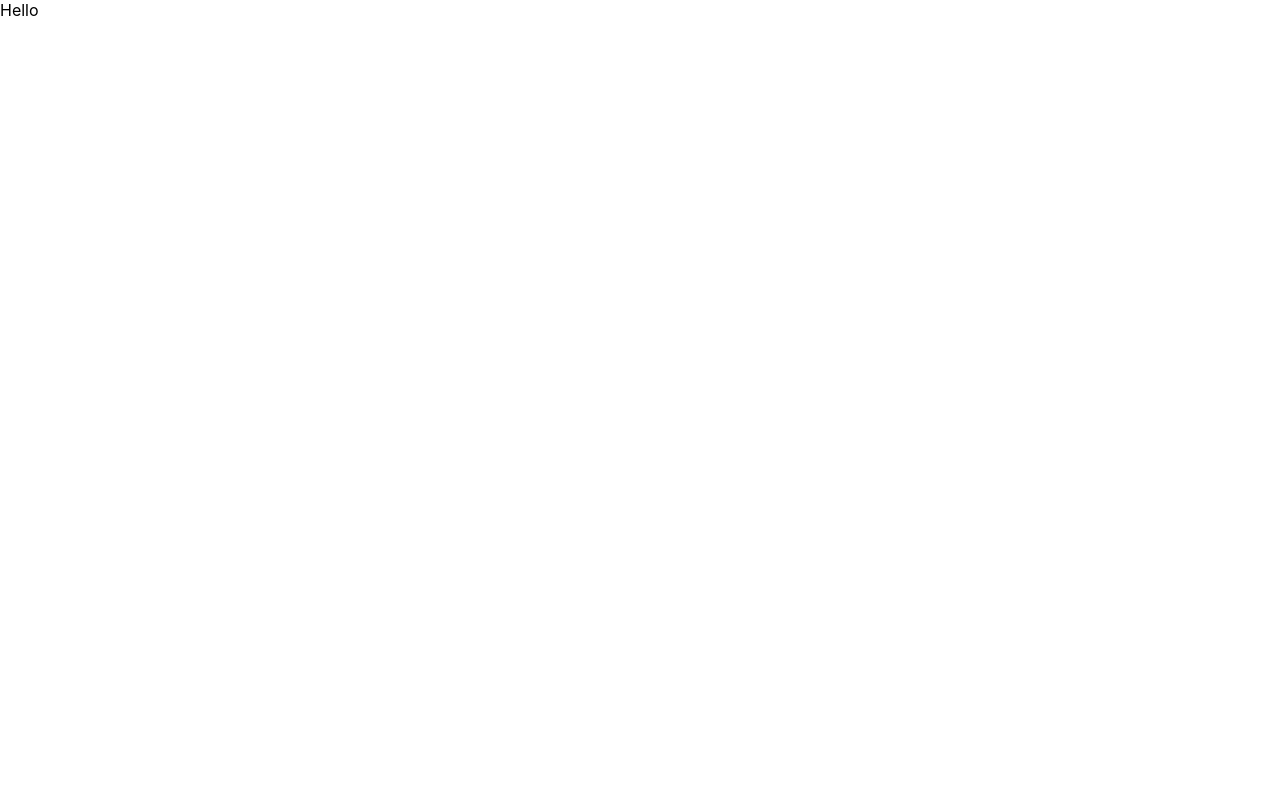
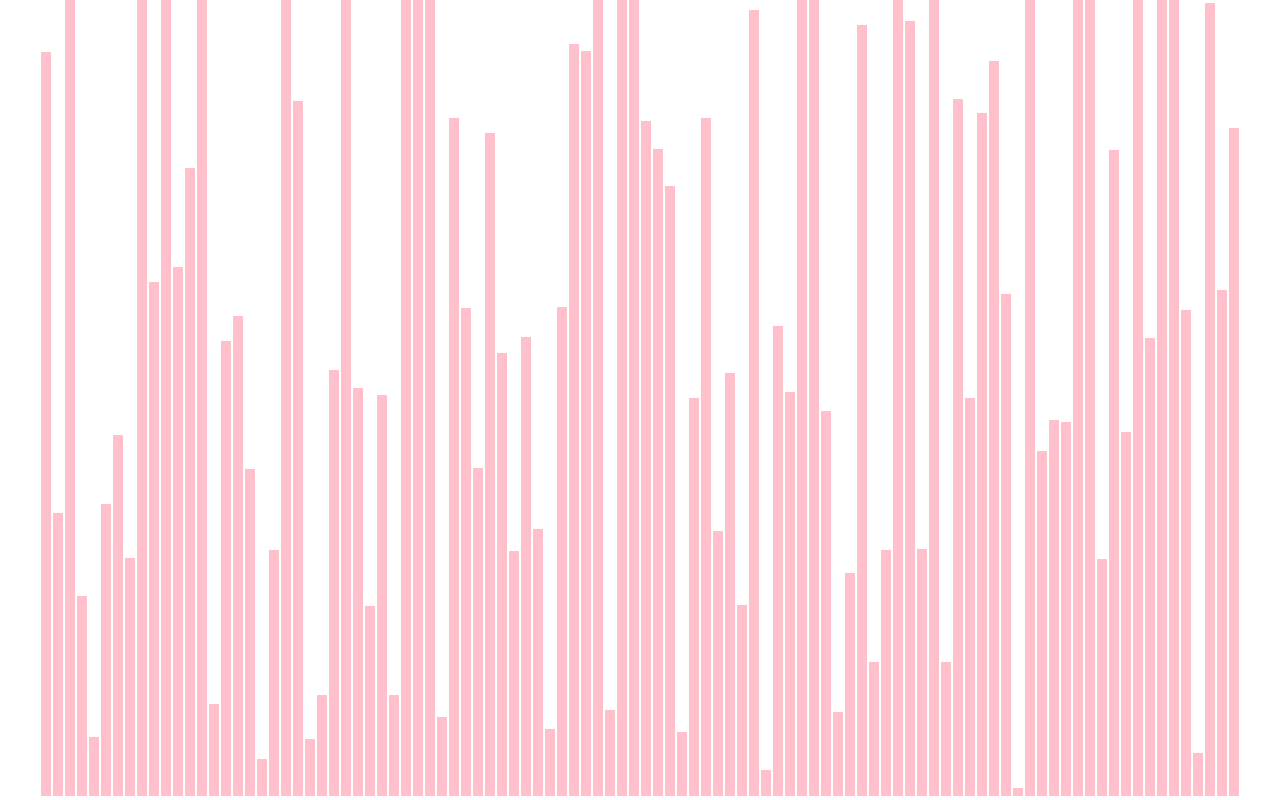
Before and after one commit to chauhanssaksham/SortingAlgorithmsReact, a React (Create React App) app: page / in a window 1280 px wide. Built offline with nearby package versions, Linux system fonts and the light colour scheme.

Commit message:
static bars created

```diff
--- /dev/null
+++ b/src/components/SortingVisualizer/SortingVisualizer.css
@@ -0,0 +1,11 @@
+.array-container{
+   position: fixed;
+   bottom:0;
+}
+
+.array-bar{
+    width:10px;
+    background-color: pink;
+    display: inline-block;
+    margin: 0 1px;
+}
--- a/src/components/SortingVisualizer/SortingVisualizer.js
+++ b/src/components/SortingVisualizer/SortingVisualizer.js
@@ -1,9 +1,33 @@
-import React from 'react'
+import React, {useState, useLayoutEffect} from 'react'
+import './SortingVisualizer.css'
+
+const randomIntFromInterval = (min, max) => {
+    return Math.floor(Math.random()*(max - min + 1) + min);
+}
 
 const SortingVisualizer = () => {
+
+    const [array, setArray] = useState([]);
+
+    useLayoutEffect(()=>{
+        resetArray();
+    }, []);
+
+    const resetArray = () => {
+        const arr = [];
+        for (let i=0; i<100; i++){
+            arr.push(randomIntFromInterval(5,1000));
+        }
+        setArray(arr);
+    }
+
+
     return (
-        <div>
-            Hello
+        <div className="array-container">
+            {array.map((value, idx) => (
+                <div className="array-bar" key={idx} style={{height: `${value}px`}}>
+                </div>
+            ))}
         </div>
     )
 }
--- a/src/index.css
+++ b/src/index.css
@@ -6,7 +6,11 @@ body {
   -webkit-font-smoothing: antialiased;
   -moz-osx-font-smoothing: grayscale;
 }
-
+#root{
+    display:flex;
+    justify-content: center;
+    /* align-self: flex-end; */
+}
 code {
   font-family: source-code-pro, Menlo, Monaco, Consolas, 'Courier New',
     monospace;
```
